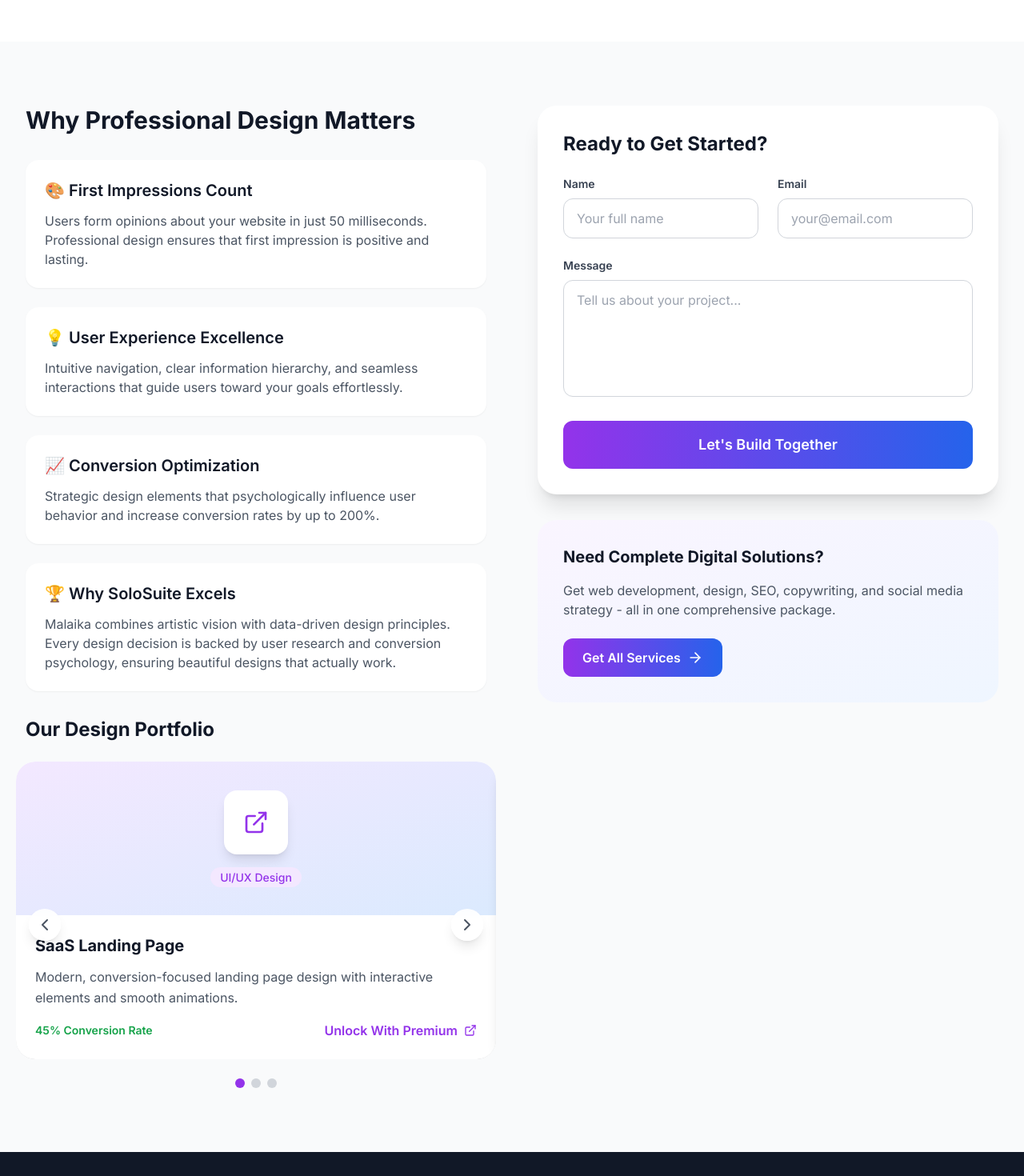
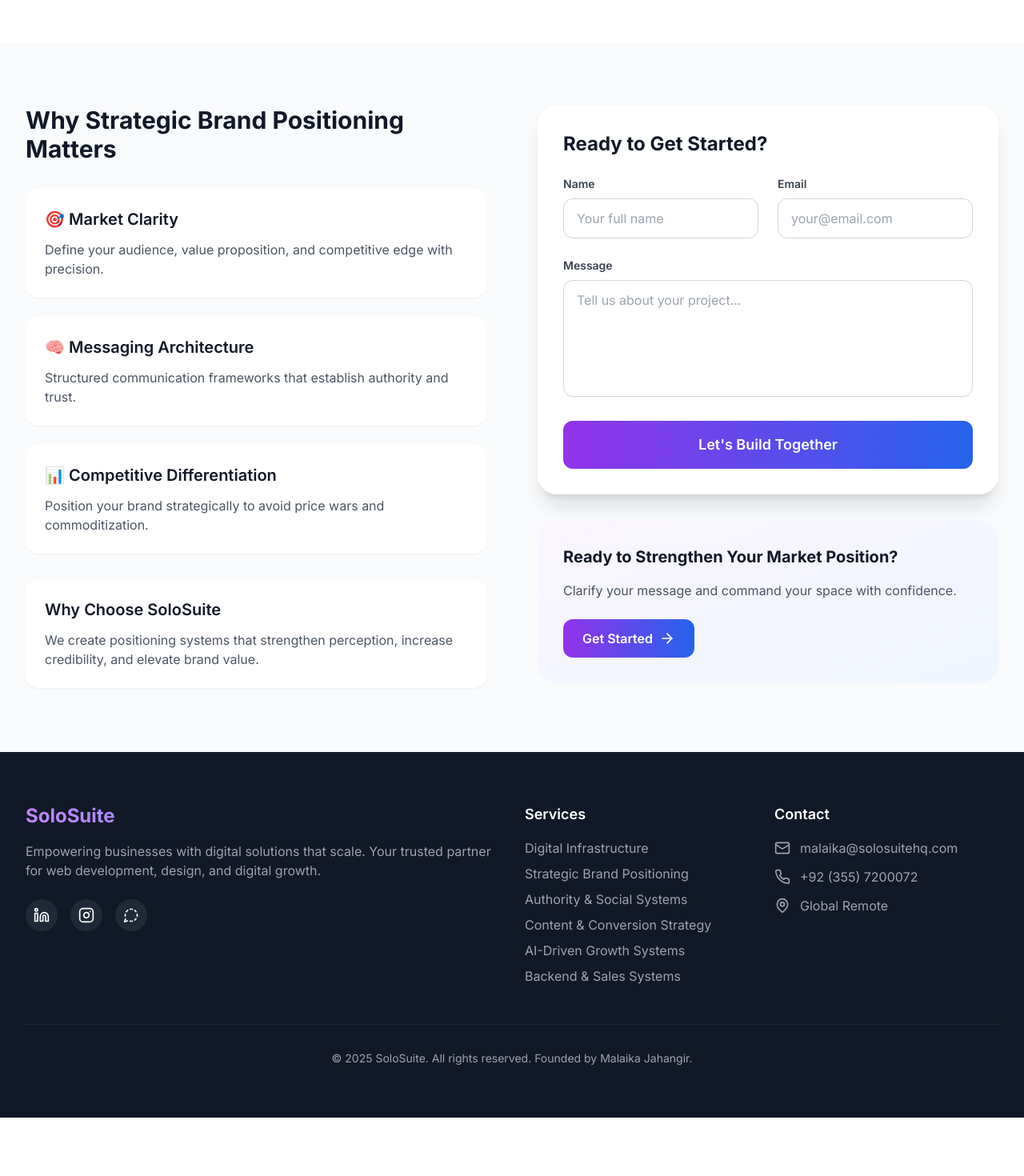
Before and after one commit to MalaikaJahangir/solosuite, a React (Vite) app: page /services/strategic-brand-positioning in a window 1280 px wide. Shown: the part 360-1830 px from the top of the page at 80% size. After the commit the page ends 1757 px from the top, so only its background shows below. Built offline with nearby package versions, Linux system fonts and the light colour scheme.

Commit message:
Refactor WebDesigning component for brand positioning
Removed the projects array and ProjectCarousel component. Updated text content to focus on strategic brand positioning.

```diff
--- a/src/pages/WebDesigning.tsx
+++ b/src/pages/WebDesigning.tsx
@@ -3,7 +3,6 @@
 import { ArrowRight } from 'lucide-react';
 import Header from '../components/Header';
 import Footer from '../components/Footer';
-import ProjectCarousel from '../components/ProjectCarousel';
 import ContactForm from '../components/ContactForm';
 
 const WebDesigning = () => {
@@ -12,29 +11,7 @@
         window.scrollTo({ top: 0, left: 0, behavior: "auto" });
     }, []);
 
-    const projects = [
-        {
-            title: "SaaS Landing Page",
-            description: "Modern, conversion-focused landing page design with interactive elements and smooth animations.",
-            image: "/api/placeholder/400/300",
-            category: "UI/UX Design",
-            metrics: "45% Conversion Rate"
-        },
-        {
-            title: "Mobile App Interface",
-            description: "Intuitive mobile app design with user-centered approach and seamless user experience flow.",
-            image: "/api/placeholder/400/300",
-            category: "Mobile Design",
-            metrics: "4.8★ App Store Rating"
-        },
-        {
-            title: "Brand Identity System",
-            description: "Complete brand identity including logo, color palette, typography, and design guidelines.",
-            image: "/api/placeholder/400/300",
-            category: "Brand Design",
-            metrics: "Brand Recognition +250%"
-        }
-    ];
+
 
     return (
         <div className="min-h-screen bg-white">
@@ -46,11 +23,11 @@
                     <div className="text-center mb-16">
                         <h1 className="text-4xl sm:text-6xl font-bold text-gray-900 mb-6">
                             <span className="bg-gradient-to-r from-purple-600 to-blue-600 bg-clip-text text-transparent">
-                                Web Designing
+                                Strategic Brand Positioning
                             </span>
                         </h1>
                         <p className="text-xl text-gray-600 max-w-3xl mx-auto">
-                            Stunning UI/UX designs that captivate users and drive conversions with pixel-perfect frontend implementations.
+                            Craft a compelling market presence with messaging and positioning that sets you apart.
                         </p>
                     </div>
                 </div>
@@ -63,35 +40,30 @@
                         {/* Left Side - Description */}
                         <div>
                             <h2 className="text-3xl font-bold text-gray-900 mb-8">
-                                Why Professional Design Matters
+                                Why Strategic Brand Positioning Matters
                             </h2>
 
                             <div className="space-y-6 mb-8">
                                 <div className="bg-white p-6 rounded-2xl shadow-sm">
-                                    <h3 className="text-xl font-semibold text-gray-900 mb-3">🎨 First Impressions Count</h3>
-                                    <p className="text-gray-600">Users form opinions about your website in just 50 milliseconds. Professional design ensures that first impression is positive and lasting.</p>
+                                    <h3 className="text-xl font-semibold text-gray-900 mb-3">🎯 Market Clarity</h3>
+                                    <p className="text-gray-600">Define your audience, value proposition, and competitive edge with precision.</p>
                                 </div>
 
                                 <div className="bg-white p-6 rounded-2xl shadow-sm">
-                                    <h3 className="text-xl font-semibold text-gray-900 mb-3">💡 User Experience Excellence</h3>
-                                    <p className="text-gray-600">Intuitive navigation, clear information hierarchy, and seamless interactions that guide users toward your goals effortlessly.</p>
+                                    <h3 className="text-xl font-semibold text-gray-900 mb-3">🧠 Messaging Architecture</h3>
+                                    <p className="text-gray-600">Structured communication frameworks that establish authority and trust.</p>
                                 </div>
 
                                 <div className="bg-white p-6 rounded-2xl shadow-sm">
-                                    <h3 className="text-xl font-semibold text-gray-900 mb-3">📈 Conversion Optimization</h3>
-                                    <p className="text-gray-600">Strategic design elements that psychologically influence user behavior and increase conversion rates by up to 200%.</p>
-                                </div>
-
-                                <div className="bg-white p-6 rounded-2xl shadow-sm">
-                                    <h3 className="text-xl font-semibold text-gray-900 mb-3">🏆 Why SoloSuite Excels</h3>
-                                    <p className="text-gray-600">Malaika combines artistic vision with data-driven design principles. Every design decision is backed by user research and conversion psychology, ensuring beautiful designs that actually work.</p>
+                                    <h3 className="text-xl font-semibold text-gray-900 mb-3">📊 Competitive Differentiation</h3>
+                                    <p className="text-gray-600">Position your brand strategically to avoid price wars and commoditization.
+</p>
                                 </div>
                             </div>
 
-                            {/* Projects Carousel */}
-                            <div>
-                                <h3 className="text-2xl font-bold text-gray-900 mb-6">Our Design Portfolio</h3>
-                                <ProjectCarousel projects={projects} />
+                            <div className="bg-white p-6 rounded-2xl shadow-sm">
+                                <h3 className="text-xl font-semibold text-gray-900 mb-3">Why Choose SoloSuite</h3>
+                                <p className="text-gray-600">We create positioning systems that strengthen perception, increase credibility, and elevate brand value.</p>
                             </div>
                         </div>
 
@@ -101,15 +73,15 @@
 
                             {/* CTA for All Services */}
                             <div className="mt-8 bg-gradient-to-br from-purple-50 to-blue-50 p-8 rounded-3xl">
-                                <h3 className="text-xl font-bold text-gray-900 mb-4">Need Complete Digital Solutions?</h3>
+                                <h3 className="text-xl font-bold text-gray-900 mb-4">Ready to Strengthen Your Market Position?</h3>
                                 <p className="text-gray-600 mb-6">
-                                    Get web development, design, SEO, copywriting, and social media strategy - all in one comprehensive package.
+                                    Clarify your message and command your space with confidence.
                                 </p>
                                 <Link
                                     to="/contact"
                                     className="inline-flex items-center gap-2 bg-gradient-to-r from-purple-600 to-blue-600 text-white px-6 py-3 rounded-xl font-semibold hover:shadow-lg transition-all duration-300 transform hover:-translate-y-1"
                                 >
-                                    Get All Services
+                                    Get Started
                                     <ArrowRight className="w-5 h-5" />
                                 </Link>
                             </div>
```
